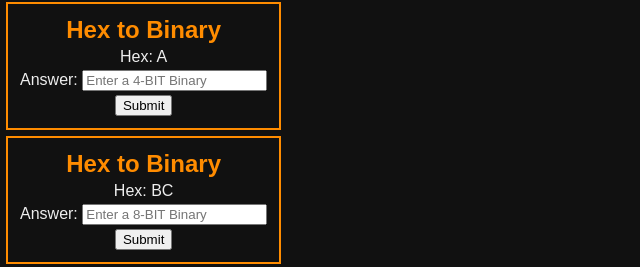
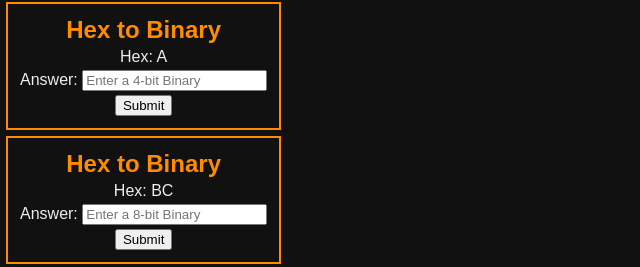
Before and after one commit to WorkinginLogic/CodePotpourri, a plain HTML site: page site/index.html in a window 1280 px wide. Shown: the part 249-516 px from the top of the page, 0-640 px from the left. Drawn offline with Linux system fonts and the light colour scheme.

Commit message:
Update index.html

```diff
--- a/site/index.html
+++ b/site/index.html
@@ -24,14 +24,14 @@
     <section class="quiz">
         <h2>Hex to Binary</h2>
         <p>Hex: <span id="randomHex"></span></p>
-        <p>Answer: <input type="text" id="binaryInput" placeholder="Enter a 4-BIT Binary"></p>
+        <p>Answer: <input type="text" id="binaryInput" placeholder="Enter a 4-bit Binary"></p>
         <button id="hexButton">Submit</button>
     </section>
 
     <section class="quiz">
         <h2>Hex to Binary</h2>
         <p>Hex: <span id="randomHex2"></span></p>
-        <p>Answer: <input type="text" id="binaryInput2" placeholder="Enter a 8-BIT Binary"></p>
+        <p>Answer: <input type="text" id="binaryInput2" placeholder="Enter a 8-bit Binary"></p>
         <button id="hexButton2">Submit</button>
     </section>
 
```
